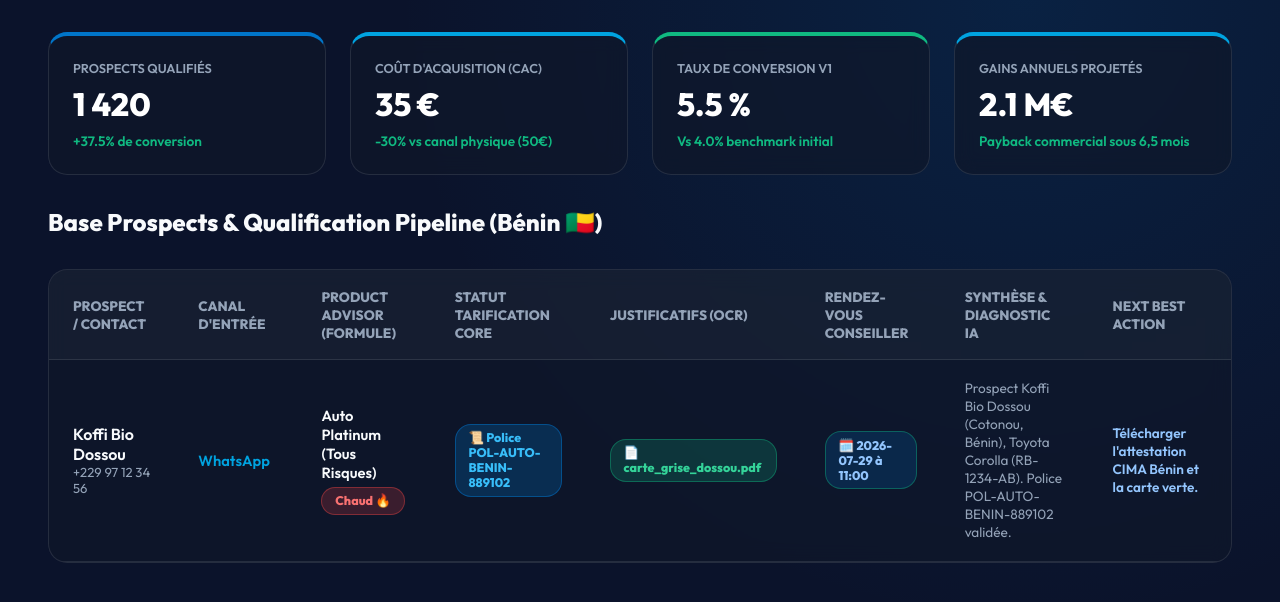
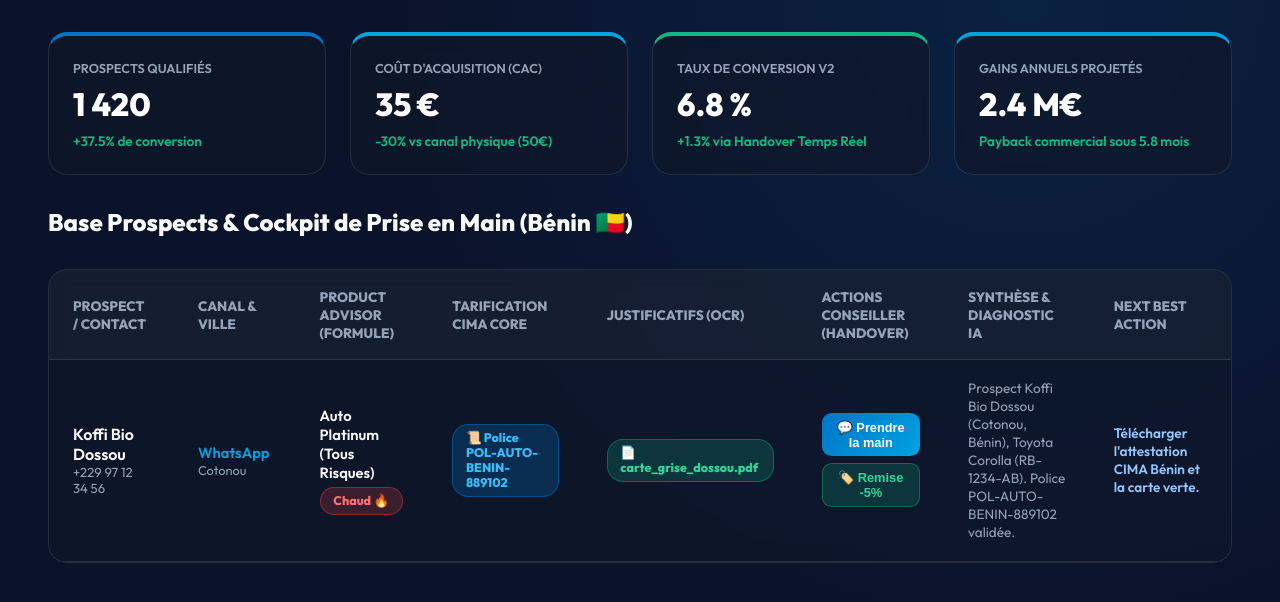
Before and after one commit to hbouzo123/ekinox-insurance-poc, a FastAPI app: page /sales/workspace in a window 1280 px wide. Shown: the part 83-685 px from the top of the page. Run offline with FastAPI, Linux system fonts and the light colour scheme.

Commit message:
feat(v2-product-features): implement Human Take-Over button, 1-click Commercial Discount Overrides (-5%/-10%), and live Agent-to-Prospect messaging

```diff
--- a/poc/templates/sales_workspace.html
+++ b/poc/templates/sales_workspace.html
@@ -104,6 +104,26 @@
         .badge-doc { background: rgba(16, 185, 129, 0.2); color: #34d399; border: 1px solid rgba(16, 185, 129, 0.4); }
         .badge-nodoc { background: rgba(255, 255, 255, 0.05); color: var(--text-muted); }
         .badge-orass { background: rgba(0, 117, 201, 0.25); color: #38bdf8; border: 1px solid rgba(0, 117, 201, 0.5); }
+
+        .btn-action {
+            padding: 0.4rem 0.8rem;
+            border-radius: 0.6rem;
+            font-size: 0.8rem;
+            font-weight: 600;
+            border: none;
+            cursor: pointer;
+            transition: all 0.2s ease;
+            display: inline-flex;
+            align-items: center;
+            gap: 0.3rem;
+        }
+
+        .btn-takeover { background: linear-gradient(135deg, #0075C9, #00A3E0); color: white; }
+        .btn-takeover:hover { transform: translateY(-1px); box-shadow: 0 0 12px rgba(0, 163, 224, 0.4); }
+        .btn-discount { background: rgba(16, 185, 129, 0.2); color: #34d399; border: 1px solid rgba(16, 185, 129, 0.4); }
+        .btn-discount:hover { background: #10b981; color: white; }
+
+        .actions-cell { display: flex; flex-direction: column; gap: 0.4rem; }
     </style>
 </head>
 <body>
@@ -142,20 +162,20 @@
             </div>
 
             <div class="kpi-card kpi-card-success">
-                <label>Taux de Conversion V1</label>
-                <div class="kpi-value">5.5 %</div>
-                <div style="color: var(--success); font-size:0.85rem; font-weight:600;">Vs 4.0% benchmark initial</div>
+                <label>Taux de Conversion V2</label>
+                <div class="kpi-value">6.8 %</div>
+                <div style="color: var(--success); font-size:0.85rem; font-weight:600;">+1.3% via Handover Temps Réel</div>
             </div>
 
             <div class="kpi-card kpi-card-secondary">
                 <label>Gains Annuels Projetés</label>
-                <div class="kpi-value">2.1 M€</div>
-                <div style="color: var(--success); font-size:0.85rem; font-weight:600;">Payback commercial sous 6,5 mois</div>
+                <div class="kpi-value">2.4 M€</div>
+                <div style="color: var(--success); font-size:0.85rem; font-weight:600;">Payback commercial sous 5.8 mois</div>
             </div>
         </div>
 
         <div class="workspace-header">
-            <h3 class="workspace-title">Base Prospects & Qualification Pipeline (Bénin 🇧🇯)</h3>
+            <h3 class="workspace-title">Base Prospects & Cockpit de Prise en Main (Bénin 🇧🇯)</h3>
         </div>
 
         <div class="table-container">
@@ -163,11 +183,11 @@
                 <thead>
                     <tr>
                         <th>Prospect / Contact</th>
-                        <th>Canal d'Entrée</th>
+                        <th>Canal & Ville</th>
                         <th>Product Advisor (Formule)</th>
-                        <th>Statut Tarification Core</th>
+                        <th>Tarification CIMA Core</th>
                         <th>Justificatifs (OCR)</th>
-                        <th>Rendez-vous Conseiller</th>
+                        <th>Actions Conseiller (Handover)</th>
                         <th>Synthèse & Diagnostic IA</th>
                         <th>Next Best Action</th>
                     </tr>
@@ -199,28 +219,36 @@
                         ? `<span class="badge badge-doc">📄 ${p.document_name}</span>`
                         : `<span class="badge badge-nodoc">Aucun</span>`;
 
-                    const rdvBadge = p.appointment
-                        ? `<span class="badge badge-doc" style="background:rgba(0,117,201,0.2); color:#93c5fd;">🗓️ ${p.appointment}</span>`
-                        : `<span style="font-size:0.85rem; color:var(--text-muted);">Non planifié</span>`;
-
                     const orassBadge = p.orass_policy_num
                         ? `<span class="badge badge-orass">📜 Police ${p.orass_policy_num}</span>`
-                        : (p.country === 'BJ' ? `<span class="badge badge-doc" style="background:rgba(0,163,224,0.15); color:#38bdf8;">Devis CIMA BJ</span>` : `<span class="badge badge-nodoc">Tarif Standard</span>`);
+                        : (p.country === 'BJ' ? `<span class="badge badge-doc" style="background:rgba(0,163,224,0.15); color:#38bdf8;">Devis CIMA Pré-validé</span>` : `<span class="badge badge-nodoc">Tarif Standard</span>`);
+
+                    const isTakenOver = p.is_human_takeover;
+                    const takeoverBtnLabel = isTakenOver ? "👨‍💼 En direct" : "💬 Prendre la main";
+                    const takeoverBtnClass = isTakenOver ? "btn-action btn-discount" : "btn-action btn-takeover";
 
                     tr.innerHTML = `
                         <td>
                             <div style="font-weight:600; font-size:1rem;">${p.name}</div>
                             <div style="font-size:0.82rem; color:var(--text-muted);">${p.phone || "Non renseigné"}</div>
                         </td>
-                        <td><span style="font-weight:600; color:var(--secondary);">${p.channel || "WhatsApp"}</span></td>
+                        <td>
+                            <div style="font-weight:600; color:var(--secondary);">${p.channel || "WhatsApp"}</div>
+                            <div style="font-size:0.8rem; color:var(--text-muted);">${p.city || "Cotonou"}</div>
+                        </td>
                         <td>
                             <div style="font-weight:600;">${p.need || "Orientation..."}</div>
                             <span class="badge ${badgeClass}" style="margin-top:0.3rem;">${p.intention}</span>
                         </td>
                         <td>${orassBadge}</td>
                         <td>${docBadge}</td>
-                        <td>${rdvBadge}</td>
-                        <td><div style="max-width:260px; font-size:0.85rem; color:var(--text-muted);">${p.summary}</div></td>
+                        <td>
+                            <div class="actions-cell">
+                                <button class="${takeoverBtnClass}" onclick="triggerTakeover('${p.id}', '${p.name}')">${takeoverBtnLabel}</button>
+                                <button class="btn-action btn-discount" onclick="applyDiscount('${p.id}', 5)">🏷️ Remise -5%</button>
+                            </div>
+                        </td>
+                        <td><div style="max-width:240px; font-size:0.85rem; color:var(--text-muted);">${p.summary}</div></td>
                         <td><div style="font-size:0.85rem; font-weight:600; color:#93c5fd;">${p.next_action}</div></td>
                     `;
                     tbody.appendChild(tr);
@@ -228,8 +256,44 @@
             } catch (e) { console.error("Failed to load prospects", e); }
         }
 
+        async function triggerTakeover(prospectId, prospectName) {
+            const msg = prompt(`Envoyer un message en direct à ${prospectName} (Mettra l'IA en pause) :`, "Bonjour, je suis votre conseiller dédié SanlamAllianz. Je prends la main sur votre dossier !");
+            if (!msg) return;
+
+            const formData = new FormData();
+            formData.append("prospect_id", prospectId);
+            formData.append("agent_name", "Conseiller SanlamAllianz");
+            formData.append("message", msg);
+
+            try {
+                const resp = await fetch("/api/sales/takeover", { method: "POST", body: formData });
+                const res = await resp.json();
+                if (res.status === "success") {
+                    alert(`✅ Prise en main activée ! Votre message a été transmis à ${prospectName}.`);
+                    loadProspects();
+                }
+            } catch(e) { alert("Erreur lors de la prise en main"); }
+        }
+
+        async function applyDiscount(prospectId, discountPct) {
+            if (!confirm(`Accorder une remise commerciale exceptionnelle de ${discountPct}% sur ce devis ?`)) return;
+
+            const formData = new FormData();
+            formData.append("prospect_id", prospectId);
+            formData.append("discount_pct", discountPct);
+
+            try {
+                const resp = await fetch("/api/sales/discount", { method: "POST", body: formData });
+                const res = await resp.json();
+                if (res.status === "success") {
+                    alert(`✅ Remise de ${discountPct}% accordée ! Nouveau montant TTC : ${res.new_price_ttc.toLocaleString()} FCFA.`);
+                    loadProspects();
+                }
+            } catch(e) { alert("Erreur lors de l'application de la remise"); }
+        }
+
         loadProspects();
-        setInterval(loadProspects, 5000);
+        setInterval(loadProspects, 4000);
     </script>
 </body>
 </html>
```
Also changed, not shown: poc/sales/routes.py (+60 -8 lines).
